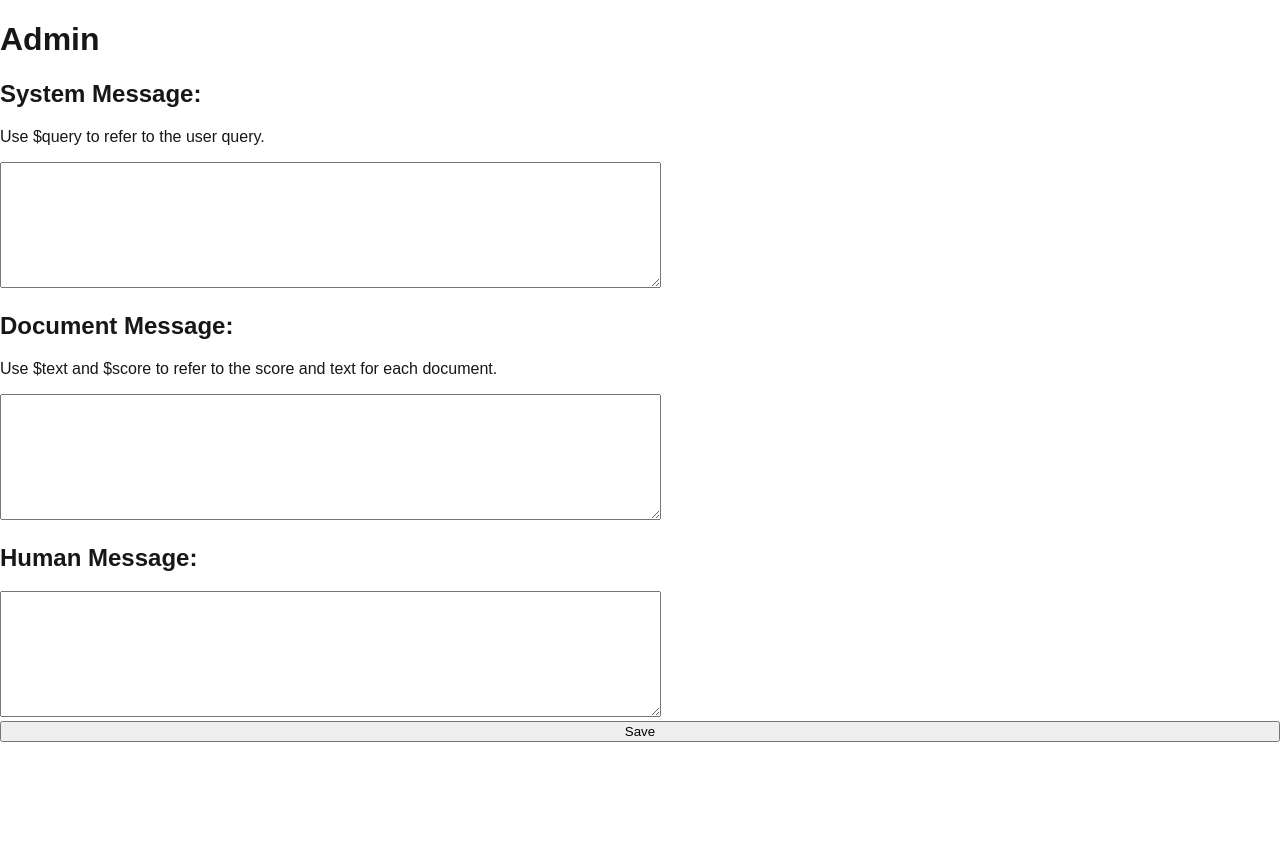
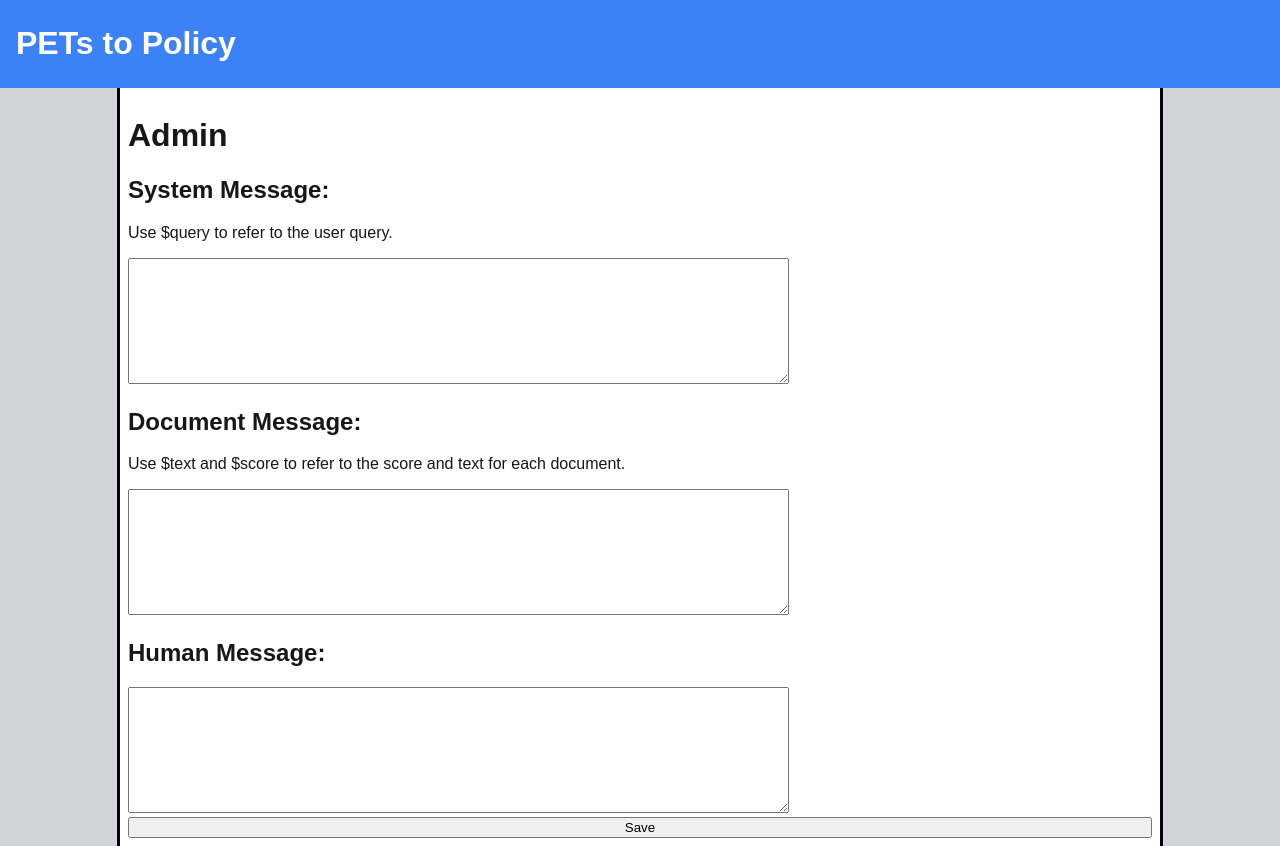
Before and after one commit to geluso/pets-to-policy-rag, a Next.js app: page /admin in a window 1280 px wide. Before the commit the page ends 800 px from the top, so only its background shows below. Built offline with nearby package versions, Linux system fonts and the light colour scheme; no server answers; the database is empty.

Commit message:
simple styling

```diff
--- a/app/components/Search/SearchInput/SearchInput.tsx
+++ b/app/components/Search/SearchInput/SearchInput.tsx
@@ -27,8 +27,12 @@ export default function SearchInput({handleSubmit, isSearching}: Props) {
 
     return (
         <div>
-            <input value={inputValue} onChange={handleChange} onKeyDown={handleKeyDown} disabled={isSearching}/>
-            <button onClick={handleClick} disabled={isSearching}>Submit</button>
+            <div className="pb-2 w-full">
+              <input className="w-full box-border" value={inputValue} onChange={handleChange} onKeyDown={handleKeyDown} disabled={isSearching}/>
+            </div>
+            <div>
+              <button className="w-full" onClick={handleClick} disabled={isSearching}>Submit</button>
+            </div>
         </div>
     )
 }
--- a/app/layout.tsx
+++ b/app/layout.tsx
@@ -25,9 +25,14 @@ export default function RootLayout({
   return (
     <html lang="en" className="w-full h-full m-0 p-0">
       <body
-        className={`${geistSans.variable} ${geistMono.variable} antialiased flex flex-col w-full h-full m-0 p-0`}
+        className={`${geistSans.variable} ${geistMono.variable} bg-gray-300 antialiased flex flex-col w-full h-full m-0 p-0`}
       >
-        {children}
+        <div className="bg-blue-500 text-white p-1 pl-4">
+          <h1>PETs to Policy</h1>
+        </div>
+        <div className="h-full w-4/5 ml-auto mr-auto bg-white border-t-0 border-b-0 border-x-1 border-solid border-black p-2">
+          {children}
+        </div>
       </body>
     </html>
   );
--- a/package.json
+++ b/package.json
@@ -15,6 +15,7 @@
     "@langchain/core": "^0.3.37",
     "@langchain/ollama": "^0.1.5",
     "@langchain/openai": "^0.4.2",
+    "@metrostar/comet-uswds": "^3.7.4",
     "@neondatabase/serverless": "^0.10.4",
     "@prisma/client": "^6.3.0",
     "@vercel/postgres": "^0.10.0",
```
Also changed, not shown: 1 other file (tests, documents, lock files or other folders).
